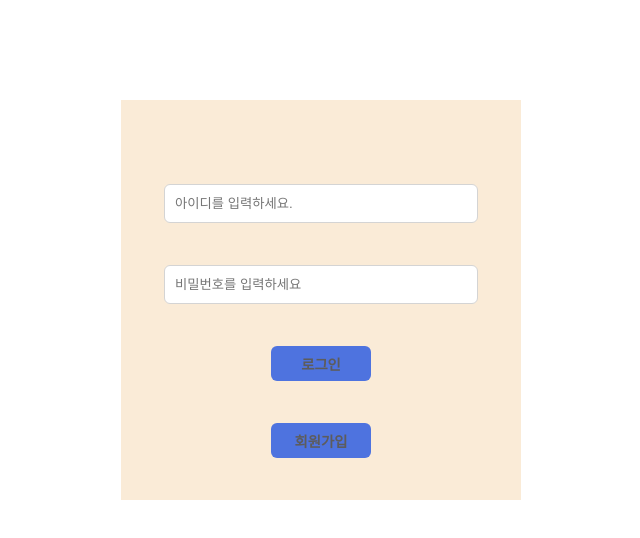
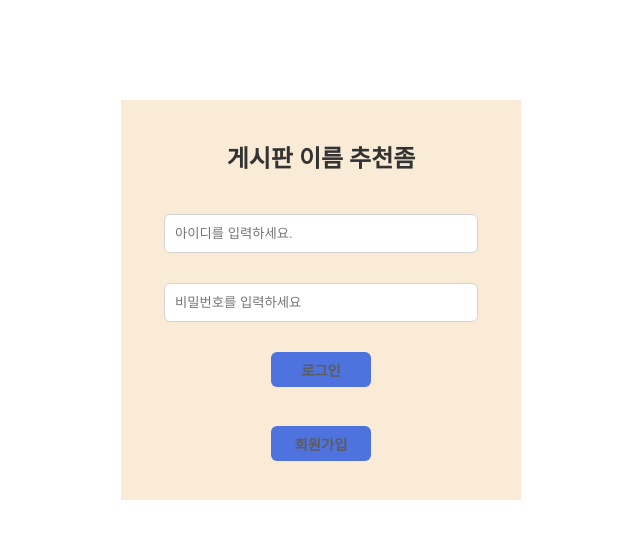
Before and after one commit to infreeJ/my-board, a React (Vite) app in the folder frontend/: page /login in a window 1280 px wide. Shown: the top 538 px of the page, without its empty margins (319-959 px from the left). Built offline with nearby package versions, Linux system fonts and the light colour scheme.

Commit message:
프론트 로그인 구현

```diff
--- a/frontend/src/css-file/LoginPage.css
+++ b/frontend/src/css-file/LoginPage.css
@@ -8,6 +8,13 @@
   align-items: center;
   margin: 0 auto;
   margin-top: 100px;
+}
+
+form{
+  display: flex;
+  flex-direction: column;
+  gap: 30px;
+  align-items: center;
 }
 
 .idInput, .pwInput{
@@ -34,3 +41,8 @@
 .loginBtn:hover, .joinBtn:hover{
 background-color: rgb(189, 126, 44);
 }
+
+.logo{
+  font-size: 1.5rem;
+  font-weight: 700;
+}
--- a/frontend/src/pages/LoginPage.tsx
+++ b/frontend/src/pages/LoginPage.tsx
@@ -1,18 +1,52 @@
+import { useState } from 'react'
 import '../css-file/LoginPage.css'
 
 
-function LoginPage () {
-  return(
+function LoginPage() {
+
+  const [userId, setUserId] = useState("")
+  const [password, setPassword] = useState("")
+
+  const handleSubmit = async (e: React.FormEvent<HTMLFormElement>) => {
+    e.preventDefault();
+
+    try {
+      const response = await fetch("http://localhost:5000/login", {
+        method: "POST",
+        headers: {
+          "Content-Type": "application/json",
+        },
+        body: JSON.stringify({ userId, password })
+      })
+
+      const result = await response.json();
+      console.log("서버 응답:", result);
+
+
+      if (result.success) {
+        alert("로그인 성공!")
+      } else {
+        alert("로그인 실패!");
+      }
+    } catch (err) {
+      console.error("로그인 요청 중 에러:", err);
+
+    }
+  }
+
+
+  return (
     <>
-    <div className="loginTab">
-      <span></span>
-      <input className="idInput" type="text" placeholder="아이디를 입력하세요."/>
-      <input className="pwInput" type="password" placeholder="비밀번호를 입력하세요"/>
-      <button className="loginBtn">로그인</button>
-      <button className="joinBtn">회원가입</button>
-    </div>
+      <div className="loginTab">
+        <span className='logo'>게시판 이름 추천좀</span>
+        <form onSubmit={handleSubmit}>
+          <input className="idInput" type="text" placeholder="아이디를 입력하세요." value={userId} onChange={(e) => setUserId(e.target.value)} />
+          <input className="pwInput" type="password" placeholder="비밀번호를 입력하세요" value={password} onChange={(e) => setPassword(e.target.value)} />
+          <button type="submit" className="loginBtn">로그인</button>
+        </form>
+        <button className="joinBtn">회원가입</button>
+      </div>
     </>
   )
 }
-
 export default LoginPage
```
Also changed, not shown: 1 other file (tests, documents, lock files or other folders).
